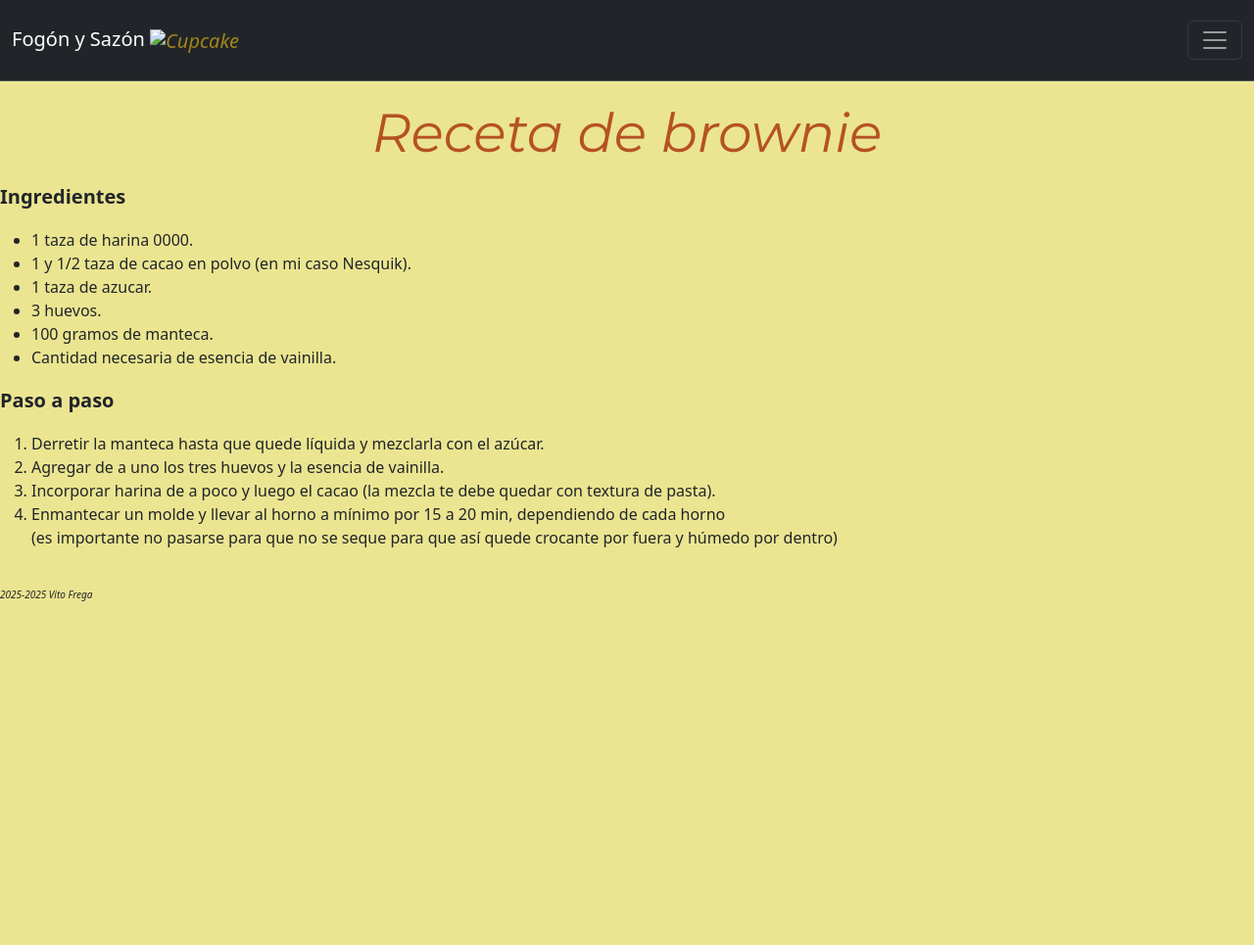
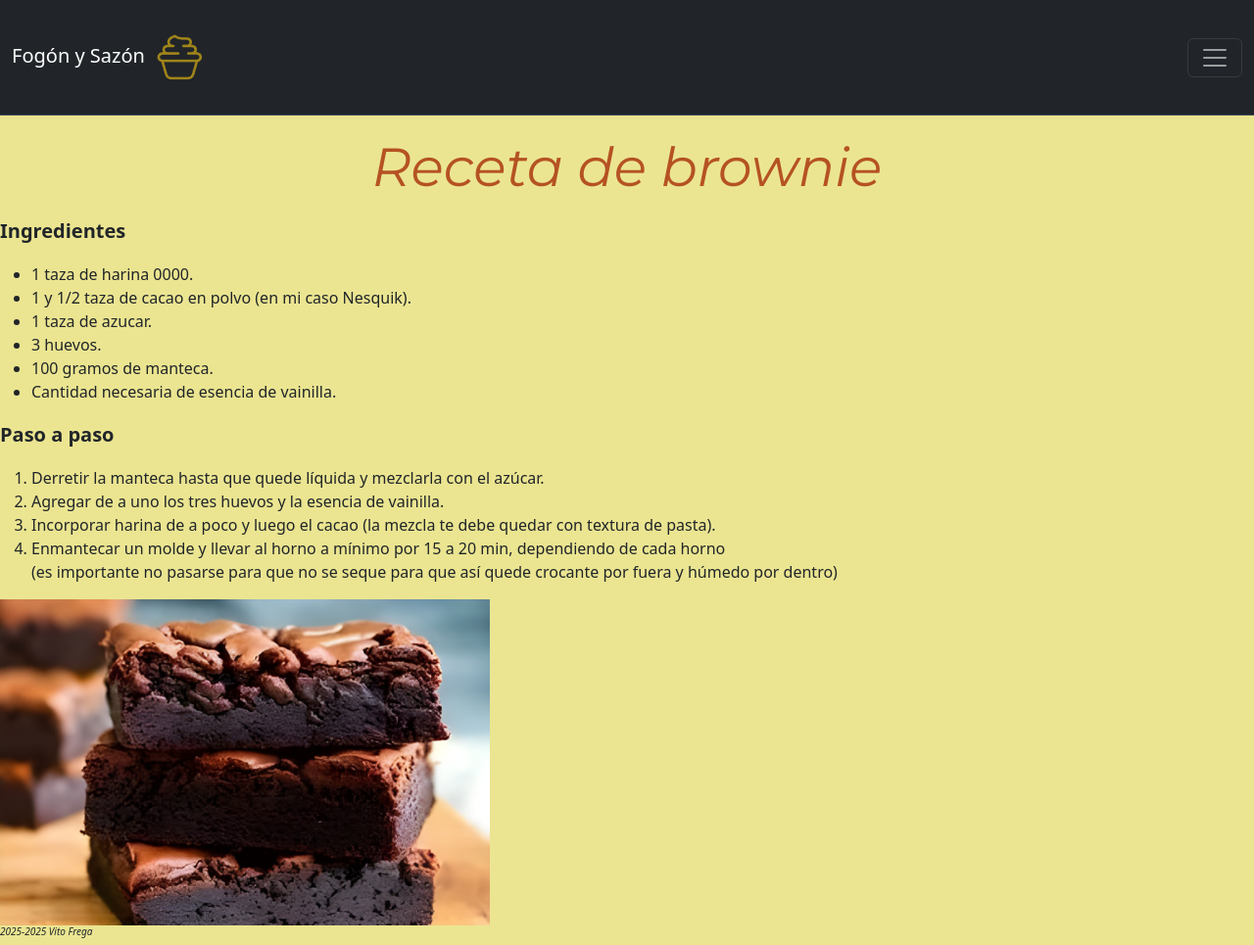
Before and after one commit to TTommaass/Vito-Frega, a plain HTML site: page pages/brownie.html in a window 1280 px wide. Shown: the whole page at 98% size. Before the commit the page ends 800 px from the top, so only its background shows below. Drawn offline with nearby package versions, Linux system fonts and the light colour scheme.

Commit message:
Update brownie.html
Correcion de ruta de las imagenes

```diff
--- a/pages/brownie.html
+++ b/pages/brownie.html
@@ -20,7 +20,7 @@
             <div class="container-fluid">
                 <div>
                     <h3 class="text-white active">Fogón y Sazón <i class='bxr-cupcake' style='color:#a0851a'><img
-                                src="../img/cupcake.png" alt="Cupcake"></i></h3>
+                                src="../images/cupcake.png" alt="Cupcake"></i></h3>
                 </div>
                 <button class="navbar-toggler" type="button" data-bs-toggle="collapse"
                     data-bs-target="#navbarSupportedContent" aria-controls="navbarSupportedContent"
@@ -73,7 +73,7 @@
                     importante no pasarse para que no se seque para que así quede crocante por fuera y húmedo por
                     dentro)</li>
             </ol>
-            <img src="../img/brownie1.jpg" alt="" width="500px" height="auto">
+            <img src="../images/brownie1.jpg" alt="" width="500px" height="auto">
         </section>
     </main>
     <footer>
```
